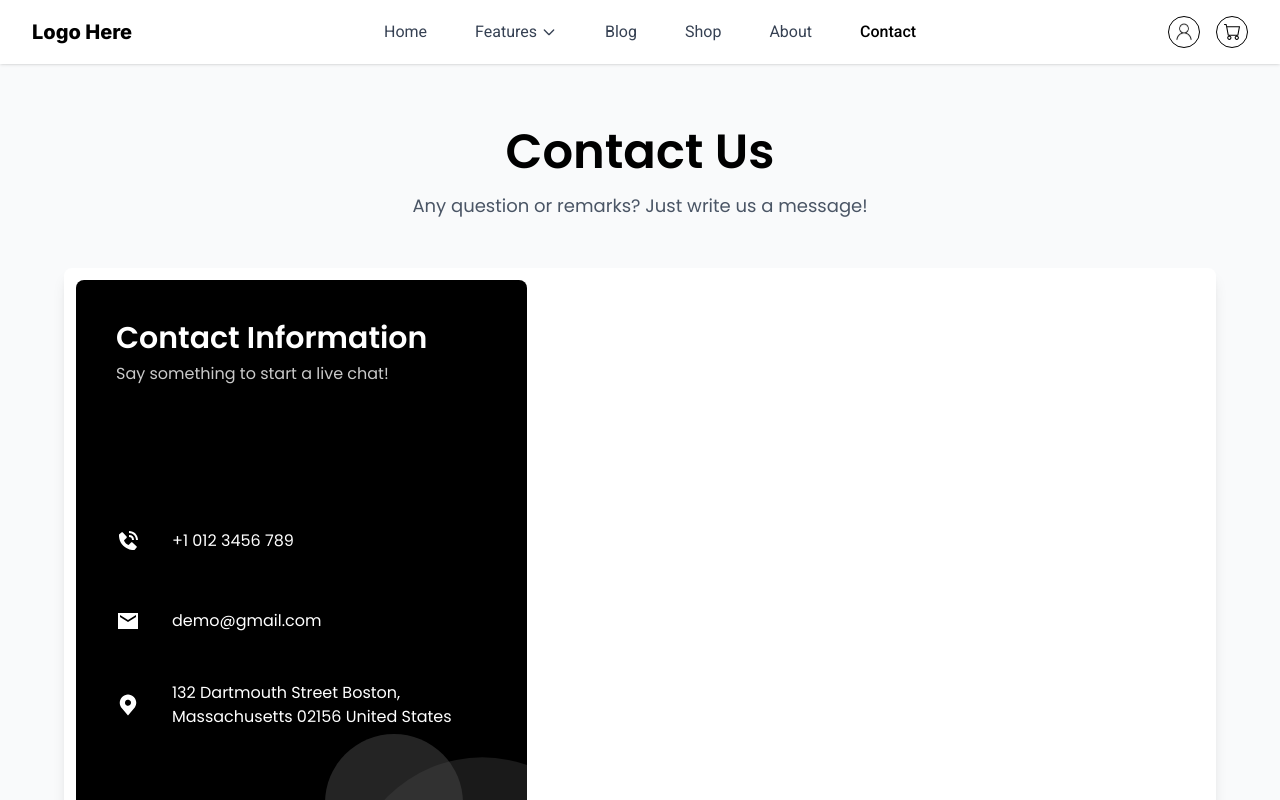
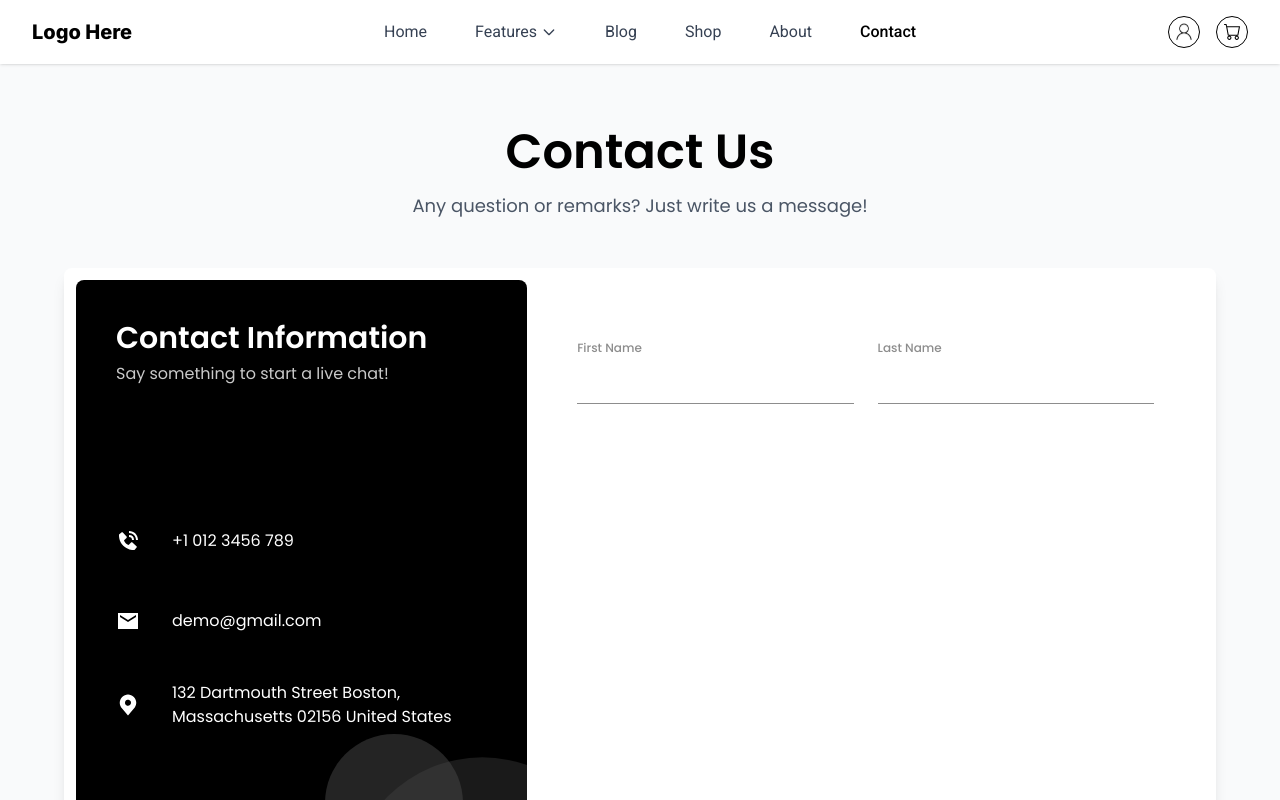
Before and after one commit to ntorbinskiy/mbunity-react-js-technical-assessment, a Next.js app: page /contact in a window 1280 px wide. Shown: the top 800 px of the page. Built offline with nearby package versions, Linux system fonts and the light colour scheme.

Commit message:
Add ContactForm.tsx and 2 forms

```diff
--- a/src/app/contact/page.tsx
+++ b/src/app/contact/page.tsx
@@ -1,5 +1,6 @@
 import React from "react";
 import { ContactInfo } from "@/components/contact-page/contact-info/ContactInfo";
+import { ContactForm } from "@/components/contact-page/contact-form/ContactForm";
 
 export const metadata = {
     title: "Contact Us | Your Company",
@@ -21,8 +22,7 @@ const ContactPage: React.FC = () => (
 
                 <div className="flex flex-col lg:flex-row p-3 w-full bg-white rounded-lg shadow-lg overflow-hidden min-h-170">
                     <ContactInfo />
-                    {/*<ContactForm />*/}
-                    <div></div>
+                    <ContactForm />
                 </div>
             </div>
         </main>
--- a/src/app/globals.css
+++ b/src/app/globals.css
@@ -4,8 +4,8 @@
     --font-inter: var(--font-inter);
     --font-poppins: var(--font-poppins);
     --font-roboto: var(--font-roboto);
+    --color-gray-contact-form: rgb(141, 141, 141);
 }
-
 
 
 html {
--- /dev/null
+++ b/src/components/contact-page/contact-form/ContactForm.tsx
@@ -0,0 +1,41 @@
+"use client";
+
+import React, { useState } from "react";
+import { NameFields } from "./NameFields";
+
+interface ContactFormState {
+    firstName: string;
+    lastName: string;
+}
+
+export const ContactForm: React.FC = () => {
+    const [formData, setFormData] = useState<ContactFormState>({
+        firstName: "",
+        lastName: "",
+    });
+
+    const handleInputChange =
+        (field: keyof ContactFormState) =>
+        (event: React.ChangeEvent<HTMLInputElement>): void => {
+            setFormData({
+                ...formData,
+                [field]: event.target.value,
+            });
+        };
+
+    return (
+        <div className="lg:w-3/5 bg-white px-12.5 pt-15 rounded-r-lg">
+            <form>
+                <div className="flex gap-y-6 ">
+                    <NameFields
+                        firstName={formData.firstName}
+                        lastName={formData.lastName}
+                        onFirstNameChange={handleInputChange("firstName")}
+                        onLastNameChange={handleInputChange("lastName")}
+                    />
+                    {/* Other form fields will be added here */}
+                </div>
+            </form>
+        </div>
+    );
+};
--- /dev/null
+++ b/src/components/contact-page/contact-form/FormInput.tsx
@@ -0,0 +1,45 @@
+import React, { useState } from "react";
+
+interface FormInputProps {
+    id: string;
+    label: string;
+    type?: string;
+    placeholder?: string;
+    value?: string;
+    onChange?: (e: React.ChangeEvent<HTMLInputElement>) => void;
+    required?: boolean;
+}
+
+export const FormInput: React.FC<FormInputProps> = ({
+    id,
+    label,
+    type = "text",
+    placeholder = "",
+    value = "",
+    onChange,
+    required = false,
+}) => {
+    const [isFocused, setIsFocused] = useState<boolean>(false);
+
+    return (
+        <div className="flex flex-col space-y-2">
+            <label
+                htmlFor={id}
+                className={`font-medium text-xs ${isFocused ? "text-black" : "text-gray-contact-form"} transition-colors`}
+            >
+                {label}
+            </label>
+            <input
+                id={id}
+                type={type}
+                placeholder={placeholder}
+                value={value}
+                onChange={onChange}
+                required={required}
+                onFocus={() => setIsFocused(true)}
+                onBlur={() => setIsFocused(false)}
+                className="border-b border-gray-contact-form pb-2 outline-none focus:border-black focus:text-black transition-colors text-gray-contact-form h-10 w-full"
+            />
+        </div>
+    );
+};
--- /dev/null
+++ b/src/components/contact-page/contact-form/NameFields.tsx
@@ -0,0 +1,35 @@
+import React from "react";
+import { FormInput } from "./FormInput";
+
+interface NameFieldsProps {
+    firstName: string;
+    lastName: string;
+    onFirstNameChange: (e: React.ChangeEvent<HTMLInputElement>) => void;
+    onLastNameChange: (e: React.ChangeEvent<HTMLInputElement>) => void;
+}
+
+export const NameFields: React.FC<NameFieldsProps> = ({
+    firstName,
+    lastName,
+    onFirstNameChange,
+    onLastNameChange,
+}) => {
+    return (
+        <div className="grid grid-cols-1 md:grid-cols-2 gap-6 w-full">
+            <FormInput
+                id="firstName"
+                label="First Name"
+                value={firstName}
+                onChange={onFirstNameChange}
+                required
+            />
+            <FormInput
+                id="lastName"
+                label="Last Name"
+                value={lastName}
+                onChange={onLastNameChange}
+                required
+            />
+        </div>
+    );
+};
```
